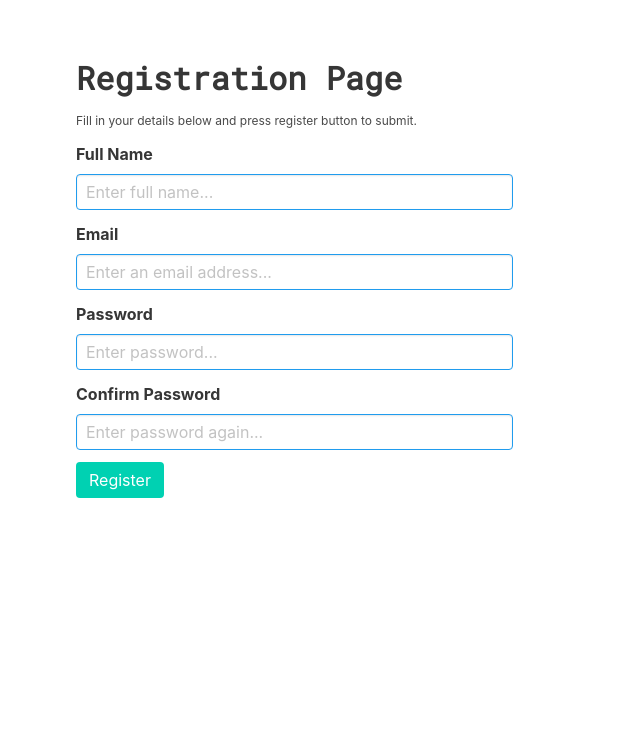
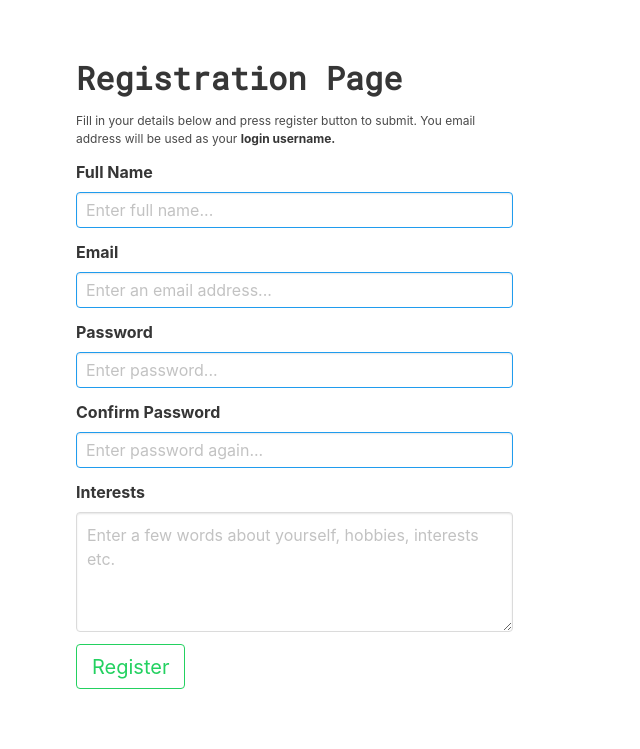
Before and after one commit to danielc92/flask-todo, a Flask app: page /register in a window 1280 px wide. Shown: the part 52-801 px from the top of the page, without its empty margins (0-640 px from the left). Before the commit the page ends 550 px from the top, so only its background shows below. Run offline with Flask 2, Linux system fonts and the light colour scheme; some libraries are stand-ins or nearby versions.

Commit message:
Added new variable in registration/form for 'about-yourself', to be displayed on members page giving insight into member

```diff
--- a/main.py
+++ b/main.py
@@ -101,7 +101,7 @@ def register():
         data['email'] = request.form.get('reg-email').lower()
         data['password'] = request.form.get('reg-password')
         data['confirm-password'] = request.form.get('reg-confirm-password')
-
+        data['about-yourself'] = request.form.get('about-yourself')
         # Validation rounds
         if data['password'] != data['confirm-password']:
             error = 'Passwords must match.'
--- a/templates/board.html
+++ b/templates/board.html
@@ -60,7 +60,7 @@
                             <textarea rows="2" class="textarea" required name="task-value" type="text" class="input" placeholder="Increases understanding of data."></textarea>
                         </div>
                         <div class="field">
-                            <button class="button is-primary">Create task</button></div>
+                            <button class="button is-success">Create task</button></div>
                     </form>
 
                 </article>
--- a/templates/features.html
+++ b/templates/features.html
@@ -24,13 +24,17 @@
 				<li>Random <strong>quote generator</strong> on dashboard page</li>
 				<li><strong>Deleting</strong> tasks within user scope</li>
 				<li>More detailed options for tasks (value and time metrics)</li>
+				<li>Interactive cards and tiles in board page (on hover)</li>
 			</ul>
 
 			<h3 class="cf-one">Future Considerations</h3>
-			<p>Features I would like to build out in the future;</p>
+			<p>A list of items I would like to implement in the future;</p>
 			<ul>
 				<li>Breaking down tasks into <strong>micro-tasks</strong> or introducing a 'project' functionality where tasks are nested within 'projects'</li>
 				<li>User <strong>profile</strong> page</li>
+				<li>Add a favicon</li>
+				<li>Replace the placeholder Bulma logo</li>
+				<li>Think of a name for the application</li>
 			</ul>
 		</article>
 
--- a/templates/members.html
+++ b/templates/members.html
@@ -8,10 +8,13 @@
         </section>
         <section class="columns is-multiline">
             {% for d in data %}
-            <div class="column is-half">
+            <div class="column is-one-third">
                 <article class="notification has-text-white move-up has-background-link">
                         <article class="content">
                             <h2 class="has-text-white cf-one">{{ d['name'] }}</h2>
+
+                            <p class="is-italic">"{{ d['about-yourself'] }}"</p>
+
                             <p><span><i class="fas fa-envelope"></i></span> <span class="code">{{ d['email'] }}</span></p>
                             <p><span><i class="fas fa-calendar-alt"></i></span> <span class="code">{{ d['register-date']|timestamp_to_datetime }}</span></p>
                         </article>
--- a/templates/register.html
+++ b/templates/register.html
@@ -6,7 +6,7 @@
 		<section class="column is-two-fifths">
 		<article class="content">
 			<h1 class="cf-one">Registration Page</h1>
-			<p class="help">Fill in your details below and press register button to submit.</p>
+			<p class="help">Fill in your details below and press register button to submit. You email address will be used as your <strong>login username.</strong></p>
 			<form class="form" method="POST">
 
 
@@ -33,8 +33,15 @@
 				    <input required class="input is-info" type="password" placeholder="Enter password again..." name="reg-confirm-password">
 				  </div>
 
-				  <div class="field"><button class="button is-primary" role="submit">Register</button>
-</div>
+				  <div class="field">
+				  	<label class="label">Interests</label>
+				  	<textarea required class="textarea" placeholder="Enter a few words about yourself, hobbies, interests etc." name="about-yourself"></textarea>
+
+
+				  </div>
+
+				  <div class="field"><button class="button is-medium is-outlined is-success" role="submit">Register</button>
+				  </div>
 
 				  {% if error %}
 				  <code>{{ error }}</code>
```
